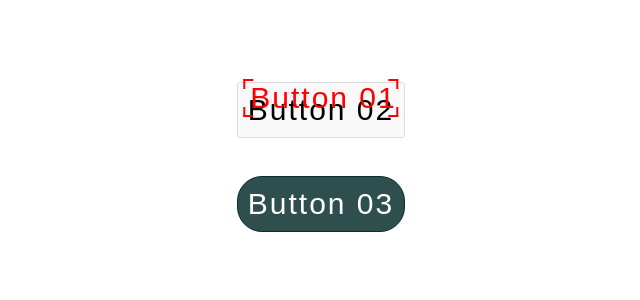
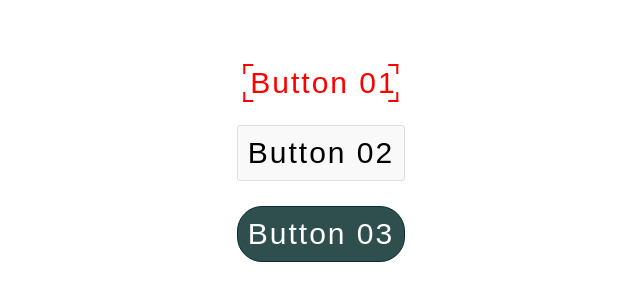
Before and after one commit to Zorger27/Fav-buttons, a plain HTML site: page index.html in a window 1280 px wide. Shown: the part 136-436 px from the top of the page, without its empty margins (319-959 px from the left). Drawn offline with Linux system fonts and the light colour scheme.

Commit message:
Small changes

```diff
--- a/index.html
+++ b/index.html
@@ -12,8 +12,10 @@
     <link rel="stylesheet" href="style/button03.css">
 </head>
 <body>
-<a href="#"><span></span>Button 01</a>
-<button class="btn2">Button 02</button>
-<button class="btn3">Button 03</button>
+    <div class="content">
+        <button class="btn1"><a href="#"><span></span>Button 01</a></button>
+        <button class="btn2">Button 02</button>
+        <button class="btn3">Button 03</button>
+    </div>
 </body>
 </html>
--- a/style/button01.css
+++ b/style/button01.css
@@ -1,15 +1,26 @@
+.btn1 {
+	display: flex;
+	cursor: pointer;
+	margin: 25px auto 15px;
+}
+
 a {
 	position: absolute;
-	top: 50%;
-	left: 50%;
+	/*top: 50%;*/
+	/*left: 50%;*/
 	transform: translate(-50%, -50%);
 	text-decoration: none;
 	text-align: center;
 	color: red;
+	background-color: white;
 	font-size: 30px;
 	letter-spacing: 2px;
 	padding-left: 5px;
-	margin-top: -13%;
+}
+
+span {
+	color: transparent;
+	background-color: transparent;
 }
 
 a::before,
--- a/style/button02.css
+++ b/style/button02.css
@@ -1,7 +1,7 @@
 .btn2 {
     display: flex;
     flex-direction: column;
-    margin: 17% auto 0;
+    margin: 25px auto 0;
     font-size: 30px;
     letter-spacing: 2px;
     padding: 10px;
--- a/style/button03.css
+++ b/style/button03.css
@@ -1,7 +1,7 @@
 .btn3 {
     display: flex;
     flex-direction: column;
-    margin: 3% auto;
+    margin: 25px auto 0;
     font-size: 30px;
     letter-spacing: 2px;
     padding: 10px;
--- a/style/global.css
+++ b/style/global.css
@@ -7,3 +7,12 @@
 body{
     font-family: Arial, Helvetica, sans-serif;
 }
+
+.content {
+    display: flex;
+    flex-direction: column;
+    text-align: center;
+    justify-content: center;
+    align-items: center;
+    margin: 15% auto;
+}
```
